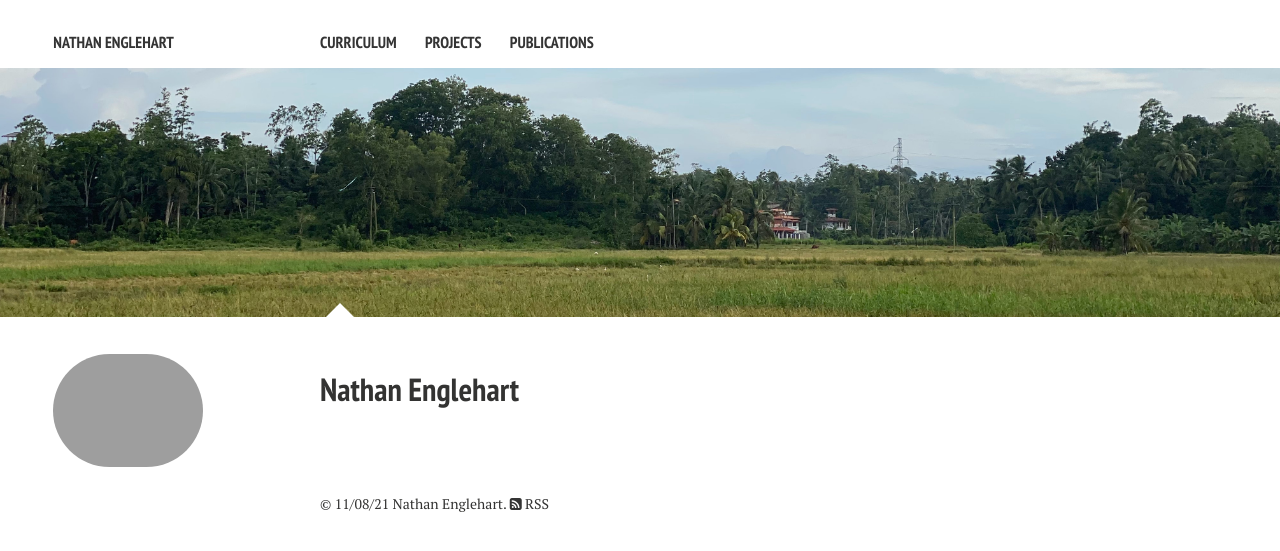
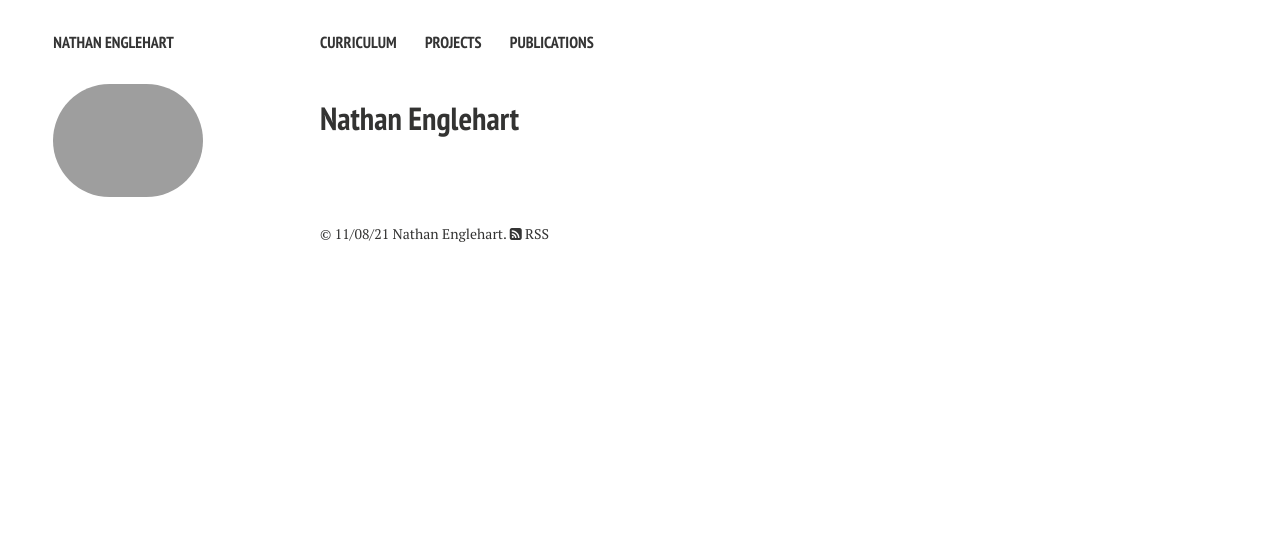
Before and after one commit to nathanenglehart/nathanenglehart.github.io, a Jekyll site: the page built from tennis.md, in a window 1280 px wide. Shown: the top 551 px of the page. Built offline with Jekyll 4.4.1, drawn with Linux system fonts in a browser that asks for light colours; nearby versions of some CDN libraries.

Commit message:
Update tennis.md

```diff
--- a/tennis.md
+++ b/tennis.md
@@ -3,6 +3,4 @@ layout: home2
 title: Nathan Englehart
 description: "Nathan Englehart's website"
 tags: [Jekyll, theme, responsive, blog, template]
-image:
-  feature: pasindu-uthpala-hc8VRgDj4Ik-unsplash2.jpg
 ---
```
